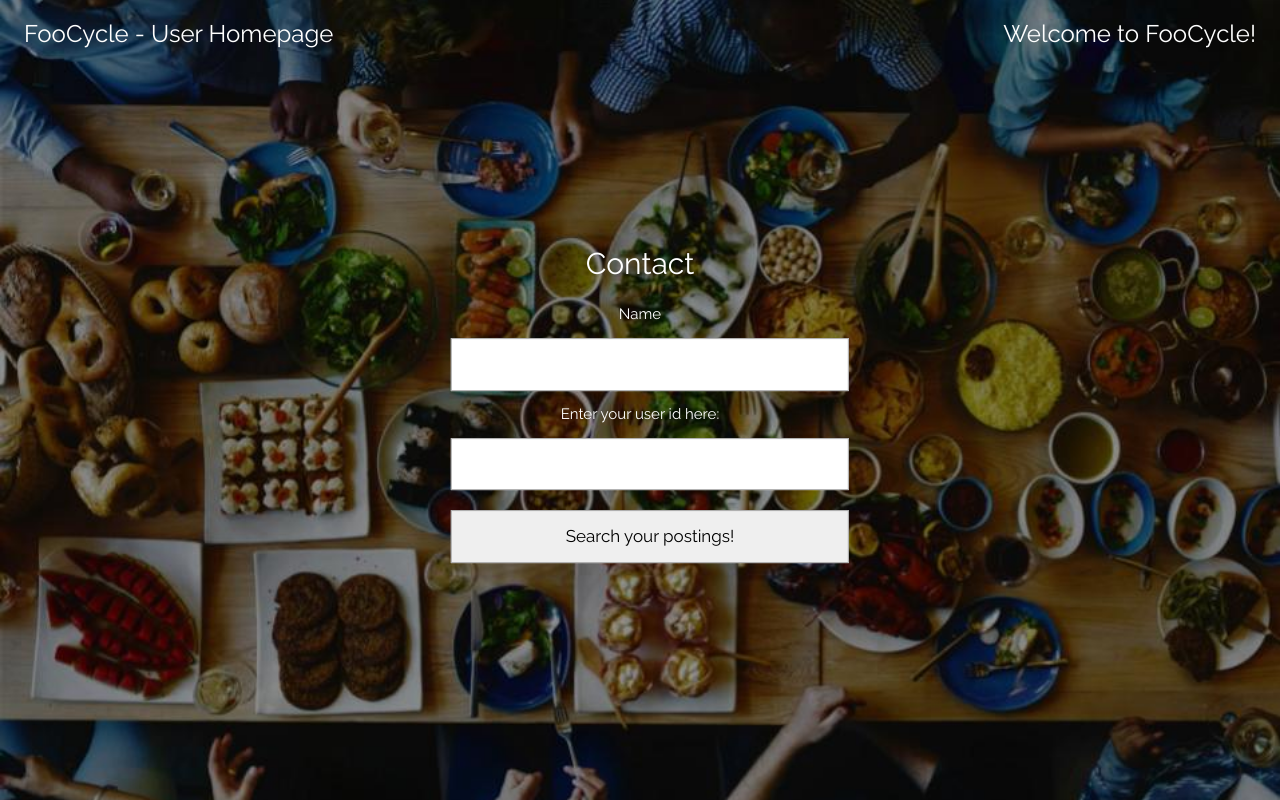
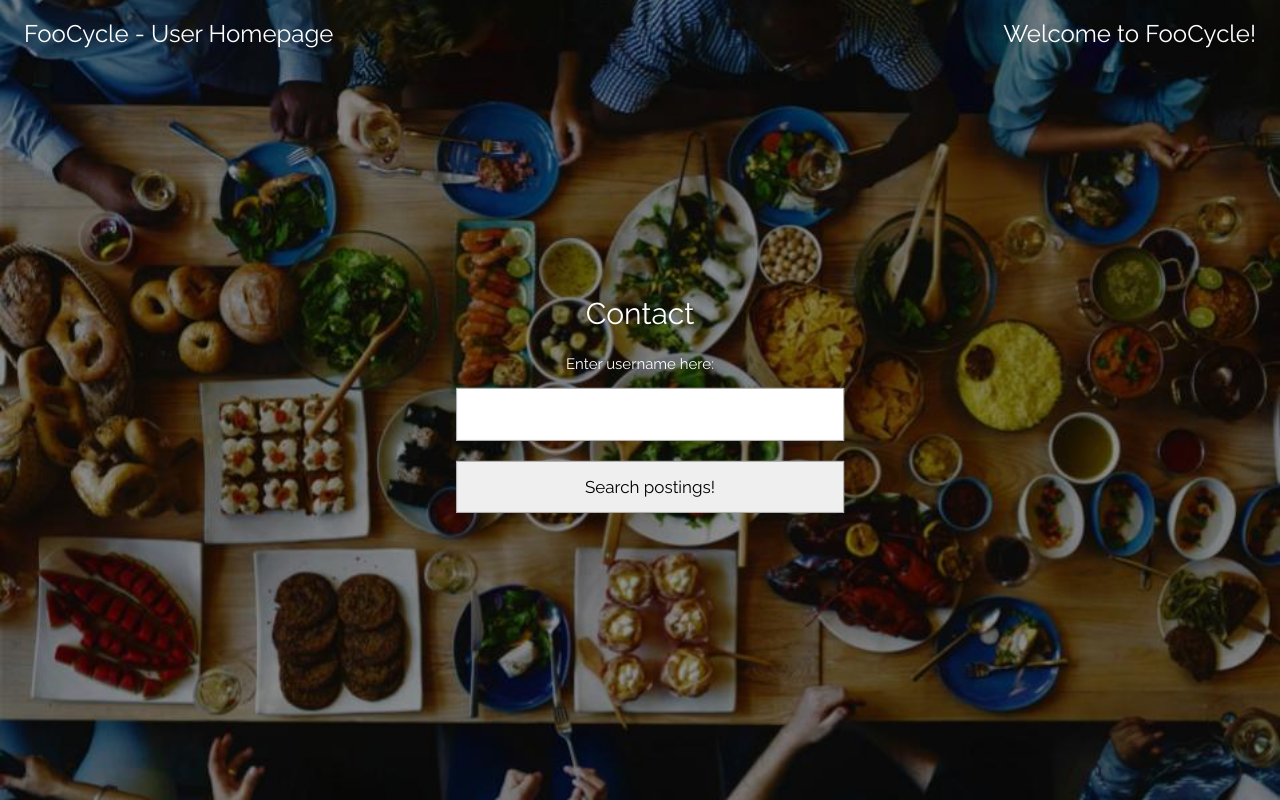
Before and after one commit to ryanl35/DS4300_homework, a Flask app: page /viewUserPostings in a window 1280 px wide. Run offline with Flask 2, Linux system fonts and the light colour scheme.

Commit message:
fixed some bugs on viewing users profile, viewing any user's posts, deleting, som eother bugs

```diff
--- a/Project/fooCycleApp/app.py
+++ b/Project/fooCycleApp/app.py
@@ -111,10 +111,8 @@ def post_food_submit():
             food_description = value
         elif (key == "food_price"):
             food_price = value
-        elif (key == "user_id"):
-            user_id = value
 
-    print("Found food info:", food_name, food_description, food_price, user_id)
+    print("Found food info:", food_name, food_description, food_price)
 
     mydb = myclient["foodpool"]
     mycol = mydb["posts"]
@@ -131,12 +129,12 @@ def post_food_submit():
         'food_name' : food_name,
         'food_descr': food_description,
         'food_price' : food_price,
-        'user_id' : user_id,
+        'user_id' : session['user_id'],
         'donated' : donated,
      }
 
     mycol.insert_one(post)
-    return redirect('/home')
+    return redirect('/userHomepage')
 
 
 class registerUser(FlaskForm):
@@ -183,7 +181,7 @@ def add_user_submit():
         user_id = genID(8)
 
     query = mycol.find( { 'user_name' : user_name })
-    if (len(query) > 0):
+    if (query.count() > 0):
             return redirect('/registerUser')
 
     user_record = {
@@ -224,7 +222,9 @@ def login_submit():
     mydb = myclient["foodpool"]
     mycol = mydb["users"]
     query = mycol.find( { 'user_name' : user_name })
-    print(query[0]['password'])
+
+    # print(query[0]['password'])
+
     if (password == query[0]['password']):
         session['user_id'] = query[0]['user_id']
         return redirect('/userHomepage')
@@ -273,9 +273,9 @@ def view_postings():
 
 class findUserPostings(FlaskForm):
     """Search user postings."""
-    user_name = StringField('Name')
-    user_id = StringField('Enter your user id here:', [DataRequired()])
-    submit = SubmitField('Search your postings!')
+    name = StringField('Name')
+    user_name = StringField('Enter username here:', [DataRequired()])
+    submit = SubmitField('Search postings!')
 
 @app.route('/viewUserPostings', methods=('GET', 'POST'))
 def view_user_postings():
@@ -289,18 +289,23 @@ def view_user_postings_submit():
         print("key: {0}, value: {1}".format(key, value))
         if (key == "user_name"):
             user_name = value
-        elif (key == "user_id"):
-            user_id = value
 
     mydb = myclient["foodpool"]
-    mycol = mydb["posts"]
 
-    totalPosts = len([i for i in mycol.find( { "user_id" : user_id })])
+    userscol = mydb["users"]
+    userquery = userscol.find( { "user_name" : user_name } )
+    queryUserID = userquery[0]["user_id"]
+
+    print(queryUserID)
+
+    postscol = mydb["posts"]
+
+    totalPosts = len([i for i in postscol.find( { "user_id" : queryUserID })])
 
     if (totalPosts == 0):
         posts = ["No postings to show!"]
     else:
-        posts = mycol.find({ "user_id" : user_id })
+        posts = postscol.find({ "user_id" : queryUserID })
 
     return render_template('/showUserPostings.html', posts = posts)
 
@@ -442,10 +447,13 @@ def delete_user_submit():
         if (key == "password"):
             password = value
 
-    user = mycol.find( { "user_id" : user_id } )
+    user = mycol.find( { "password" : password } )
 
     if (session['user_id'] == user[0]['user_id']):
         mycol.delete_one({"user_id" : user_id})
+
+
+    return redirect("/home")
 
 class deletePost(FlaskForm):
     """Delete your post here."""
@@ -472,6 +480,7 @@ def delete_post_submit():
     if (session['user_id'] == post[0]['user_id']):
         mycol.delete_one({"post_id" : post_id})
         ## bring user back to user homepage (userHomepage)
+        return redirect('/home')
 
 ## ADMIN ONLY
 class deleteCommunity(FlaskForm):
--- a/Project/fooCycleApp/templates/deleteUser.html
+++ b/Project/fooCycleApp/templates/deleteUser.html
@@ -31,7 +31,6 @@
     <div class="FlaskForm">
       <h2 class="loginUser">Login</h2>
       <form method="POST" action="/loginUserSubmit">
-          <div class="user_name">{{ form.user_name.label }} {{ form.user_name(size=20) }}</div>
           <div class="password">{{ form.password.label }} {{ form.password }}</div>
           {{ form.submit }}
       </form>
--- a/Project/fooCycleApp/templates/showUserPostings.html
+++ b/Project/fooCycleApp/templates/showUserPostings.html
@@ -29,12 +29,11 @@
 
   <div class="w3-display-middle w3-center">
     {% for post in posts %}
-    Post:
+    <h1>Post ID: {{ post['post_id'] }}
     <h1>Name of food: {{ post['food_name'] }}</h1><br>
     <h2>Description: {{ post['food_descr'] }}</h2><br>
     <h2>Price: {{ post['food_price'] }}</h2><br>
     <h2>Has this item been donated yet? {{ post['donated'] }}</h2><br>
-    {{ post }}
     {% endfor %}
   </div>
 
--- a/Project/fooCycleApp/templates/updateFood.html
+++ b/Project/fooCycleApp/templates/updateFood.html
@@ -32,7 +32,6 @@
       <h2 class="updateFood">Contact</h2>
       <form method="POST" action="/updateFoodSubmit">
           <div class="post_id">{{ form.post_id.label }} {{ form.post_id(size=20) }}</div>
-          <div class="user_id">{{ form.user_id.label }} {{ form.user_id(size=20) }}</div>
           <div class="food_name">{{ form.food_name.label }} {{ form.food_name }}</div>
           <div class="food_description">{{ form.food_description.label }} {{ form.food_description }}</div>
           <div class="food_price">{{ form.food_price.label }} {{ form.food_price }}</div>
--- a/Project/fooCycleApp/templates/userHomepage.html
+++ b/Project/fooCycleApp/templates/userHomepage.html
@@ -42,7 +42,7 @@
     <button type="button" class="w3-margin-top w3-xlarge w3-green"
       onclick="location.href = '{{  url_for('post_food')  }}';">Post Food</button>
     <button type="button" class="w3-margin-top w3-xlarge w3-green"
-      onclick="location.href = '{{  url_for('view_postings')  }}';">View Posts</button>
+      onclick="location.href = '{{  url_for('view_user_postings')  }}';">View Posts</button>
     <button type="button" class="w3-margin-top w3-xlarge w3-green"
       onclick="location.href = '{{  url_for('update_user')  }}';">Edit Profile</button>
     <button type="button" class="w3-margin-top w3-xlarge w3-green"
--- a/Project/fooCycleApp/templates/viewUserPostings.html
+++ b/Project/fooCycleApp/templates/viewUserPostings.html
@@ -40,7 +40,6 @@
       <h2 class="findUserPostings">Contact</h2>
       <form method="POST" action="/viewUserPostingsSubmit">
           <div class="user_name">{{ form.user_name.label }} {{ form.user_name(size=20) }}</div>
-          <div class="user_id">{{ form.user_id.label }} {{ form.user_id(size=20) }}</div>
           {{ form.submit }}
       </form>
     </div>
```
Also changed, not shown: 1 other file.
